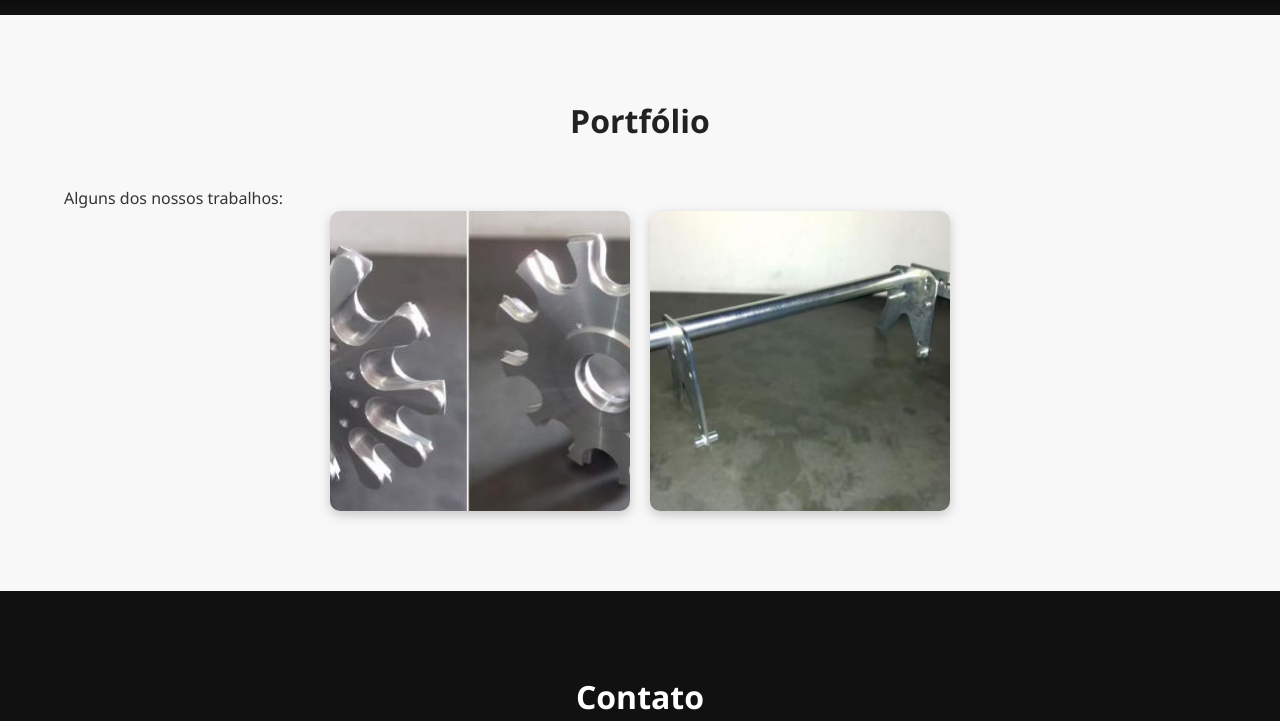
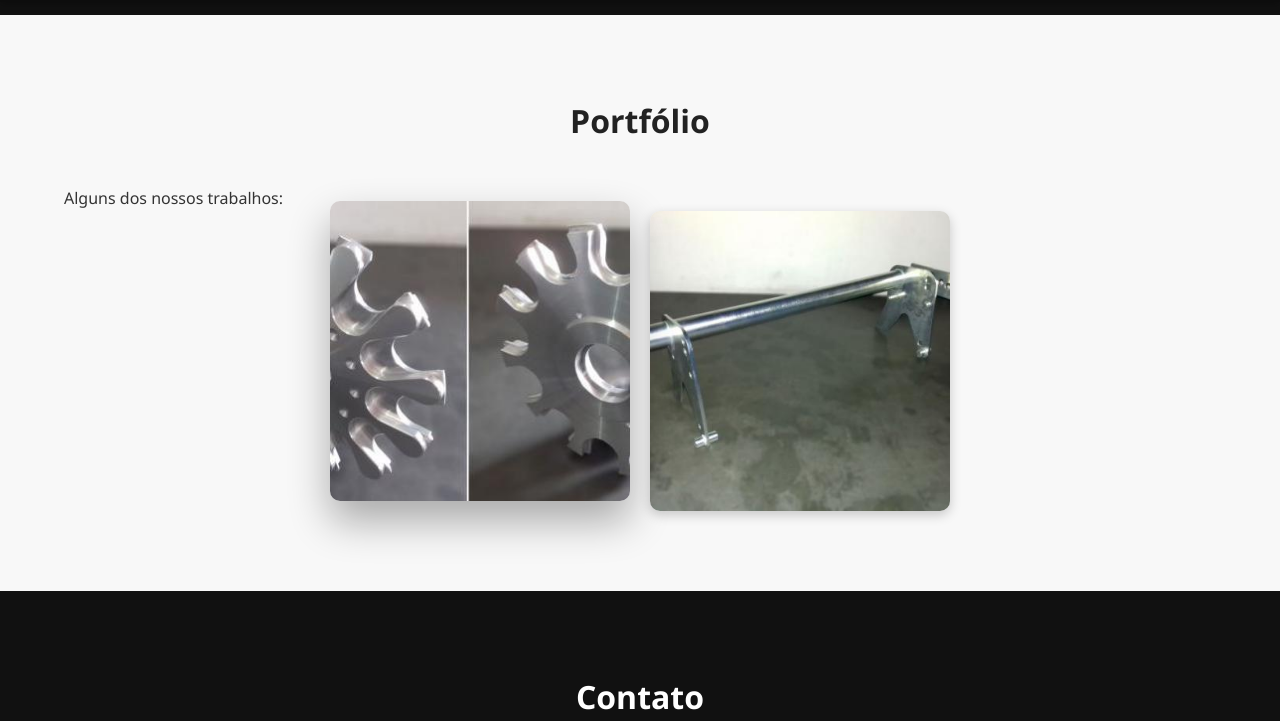
Before and after one commit to CaikeHenry007/Usiplan_Usinagem, a plain HTML site: page Index.html in a window 1280 px wide. In both pictures the pointer is over the picture 480 px from the left and 3227 px from the top of the page. Shown: the part 2866-3587 px from the top of the page. Drawn offline with nearby package versions, Linux system fonts and the light colour scheme.

Commit message:
atualização

```diff
--- a/style.css
+++ b/style.css
@@ -293,6 +293,12 @@ h2 {
   max-width: 300px;
   border-radius: 10px;
   box-shadow: 0 4px 12px #00000033;
+  transition: transform 0.3s ease, box-shadow 0.3s ease;
+}
+
+.galeria img:hover {
+  transform: translateY(-10px);
+  box-shadow: 0 20px 40px #00000052;
 }
 
 /* Contato */
```
